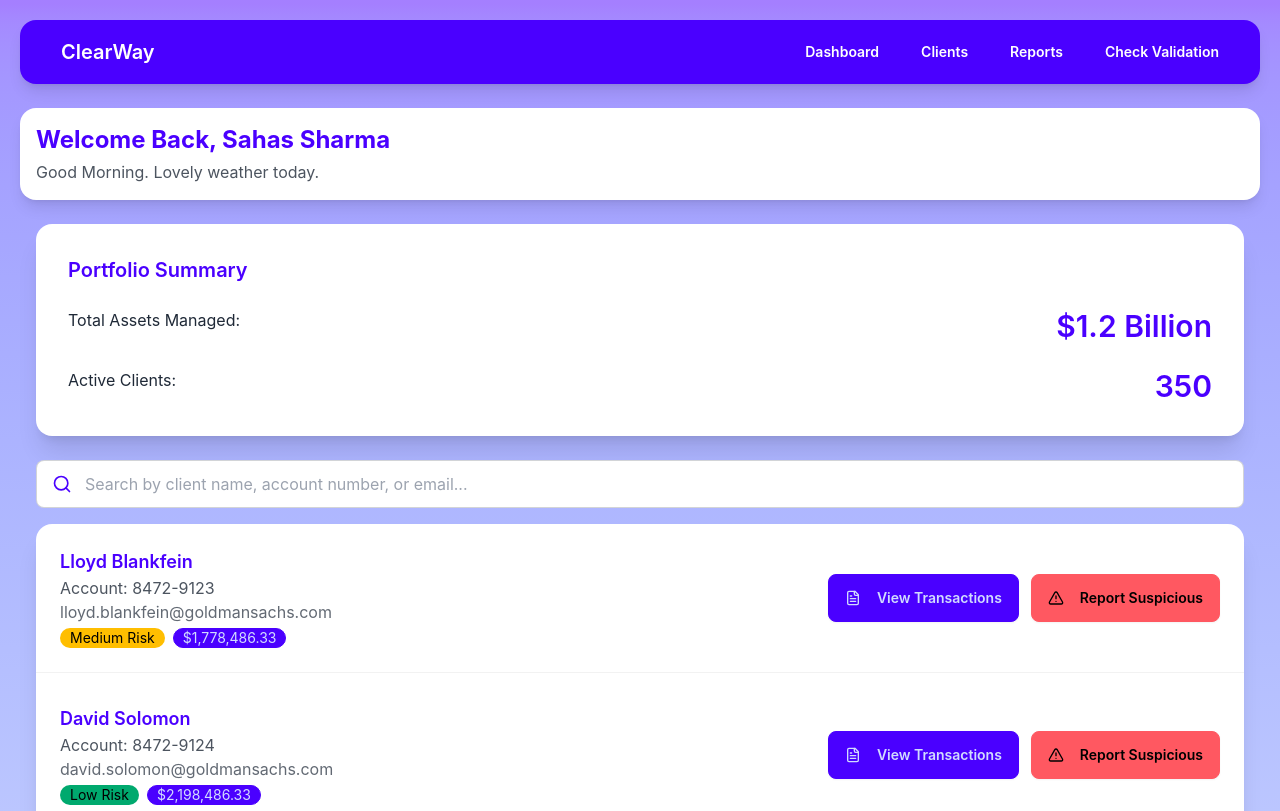
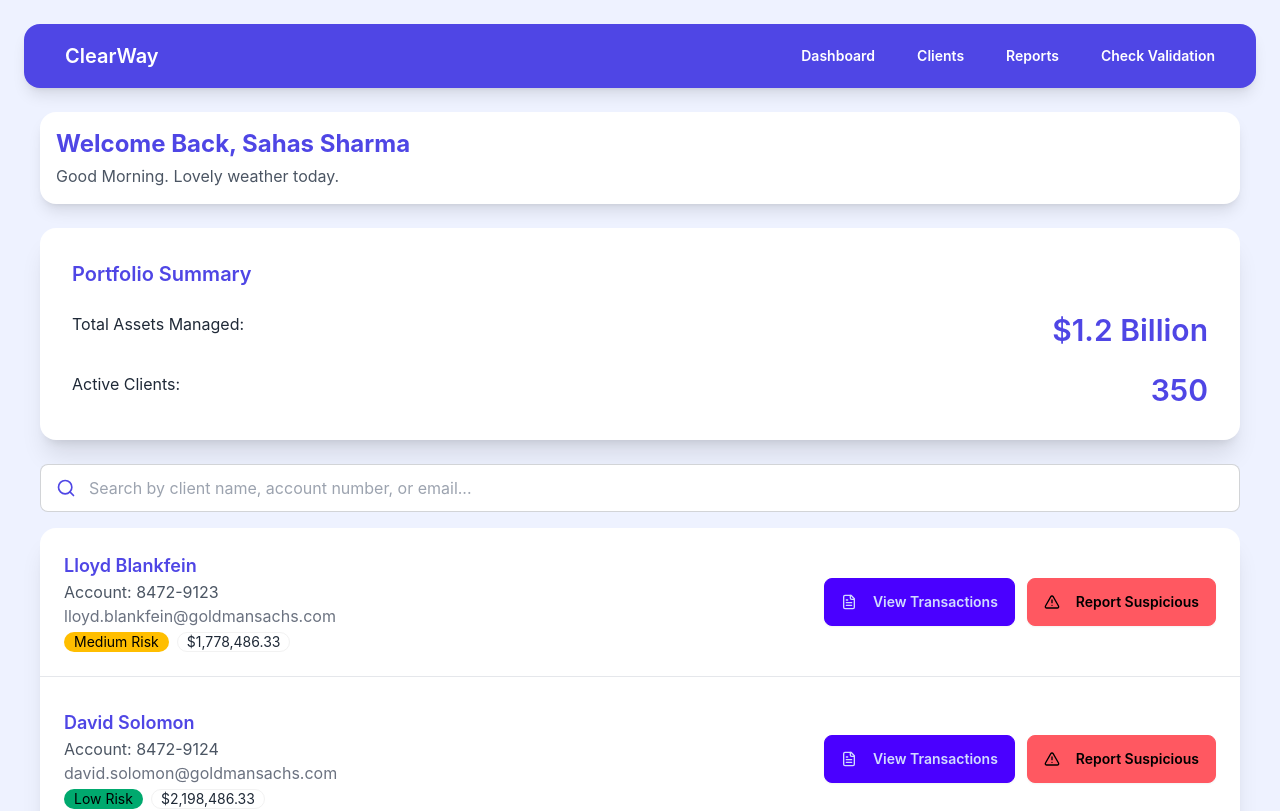
Before and after one commit to sudocanttype/HACKUTD2024, a React (Create React App) app in the folder frontend/: page /Sahas/page in a window 1280 px wide. Shown: the top 811 px of the page. Built offline with nearby package versions, Linux system fonts and the light colour scheme.

Commit message:
Changes and map

```diff
--- a/frontend/package.json
+++ b/frontend/package.json
@@ -6,8 +6,11 @@
     "@testing-library/jest-dom": "^5.17.0",
     "@testing-library/react": "^13.4.0",
     "@testing-library/user-event": "^13.5.0",
+    "google-maps-react": "^2.0.6",
+    "leaflet": "^1.9.4",
     "react": "^18.3.1",
     "react-dom": "^18.3.1",
+    "react-leaflet": "^3.2.5",
     "react-router-dom": "^6.28.0",
     "react-scripts": "5.0.1",
     "web-vitals": "^2.1.4"
--- a/frontend/src/App.js
+++ b/frontend/src/App.js
@@ -30,7 +30,7 @@ function LoginPage() {
     if (email === "Vaish@g") {
       navigate('/Vaish/page'); // Navigate to Vaish's page
     } else if (email === "Sahas@g") {
-      navigate('/CreateAcc'); // Navigate to Sahas's page
+      navigate('/Sahas/page'); // Navigate to Sahas's page
     } else {
       alert('Invalid username or password');
     }
--- a/frontend/src/Sahas/page.js
+++ b/frontend/src/Sahas/page.js
@@ -303,17 +303,17 @@ const Page = () => {
 
   return (
 <div className="min-h-screen flex flex-col">
-      <div className="flex-grow p-5 bg-gradient-to-b from-primary/50 to-base-100">
-        {/* Navbar - moved to top */}
-        <div className="navbar bg-primary rounded-box shadow-lg mb-6">
+  <div className="flex-grow p-6 bg-indigo-50">
+    {/* Navbar */}
+    <div className="navbar bg-indigo-600 rounded-box shadow-lg mb-6">
       <div className="flex items-center justify-between w-full px-4">
-            <a className="btn btn-ghost text-xl text-base-100">ClearWay</a>
+        <a className="btn btn-ghost text-xl text-white">ClearWay</a>
         <div className="flex space-x-2">
-              <button className="btn btn-ghost text-base-100">Dashboard</button>
-              <button className="btn btn-ghost text-base-100">Clients</button>
-              <button className="btn btn-ghost text-base-100">Reports</button>
+          <button className="btn btn-ghost text-white">Dashboard</button>
+          <button className="btn btn-ghost text-white">Clients</button>
+          <button className="btn btn-ghost text-white">Reports</button>
           <button
-                className="btn btn-ghost text-base-100"
+            className="btn btn-ghost text-white"
             onClick={openCheckModal}
           >
             Check Validation
@@ -322,24 +322,25 @@ const Page = () => {
       </div>
     </div>
 
-        {/* Welcome Banner - moved below navbar */}
-        <div className="mb-6 p-4 bg-base-100 rounded-box shadow-lg">
-          <h1 className="text-2xl font-bold text-primary">Welcome Back, {userName}</h1>
-          <p className="text-base-content/80 mt-1">
+    {/* Welcome Banner */}
+    <div className="mb-6 mx-4 p-4 bg-white rounded-box shadow-lg">
+      <h1 className="text-2xl font-bold text-indigo-600">Welcome Back, {userName}</h1>
+      <p className="text-gray-600 mt-1">
         {getGreeting()}. Lovely weather today.
       </p>
     </div>
+
     {/* Portfolio Summary */}
-        <div className="card bg-base-100 shadow-xl my-6 mx-4">
+    <div className="card bg-white shadow-xl my-6 mx-4">
       <div className="card-body">
-            <h2 className="card-title text-primary">Portfolio Summary</h2>
+        <h2 className="card-title text-indigo-600">Portfolio Summary</h2>
         <div className="flex justify-between mt-4">
           <div>Total Assets Managed:</div>
-              <div className="text-3xl font-semibold text-primary">{assetsManaged}</div>
+          <div className="text-3xl font-semibold text-indigo-600">{assetsManaged}</div>
         </div>
         <div className="flex justify-between mt-4">
           <div>Active Clients:</div>
-              <div className="text-3xl font-semibold text-primary">{activeClients}</div>
+          <div className="text-3xl font-semibold text-indigo-600">{activeClients}</div>
         </div>
       </div>
     </div>
@@ -348,38 +349,45 @@ const Page = () => {
     <div className="mx-4 my-6">
       <div className="relative">
         <div className="absolute inset-y-0 left-0 pl-4 flex items-center pointer-events-none">
-              <Search className="h-5 w-5 text-primary" />
+          <Search className="h-5 w-5 text-indigo-600" />
         </div>
         <input
           type="text"
           placeholder="Search by client name, account number, or email..."
           value={searchTerm}
           onChange={handleSearch}
-              className="input input-bordered w-full pl-12 focus:input-primary"
+          className="input input-bordered w-full pl-12 focus:input-indigo-600"
         />
       </div>
 
-          {/* Search Results (continuing from showResults &&) */}
+      {/* Search Results */}
       {showResults && (
-            <div className="mt-4 card bg-base-100 shadow-xl">
+        <div className="mt-4 card bg-white shadow-xl">
           <div className="card-body p-0">
             {searchResults.length > 0 ? (
               searchResults.map((client) => (
-                    <div key={client.id} className="p-6 border-b border-base-200 last:border-none hover:bg-base-200/50">
+                <div
+                  key={client.id}
+                  className="p-6 border-b border-gray-200 last:border-none hover:bg-gray-200/50"
+                >
                   <div className="flex items-center justify-between">
                     <div>
-                          <h3 className="font-semibold text-lg text-primary">{client.name}</h3>
-                          <p className="text-base-content/80">Account: {client.accountNumber}</p>
-                          <p className="text-base-content/70">{client.email}</p>
+                      <h3 className="font-semibold text-lg text-indigo-600">{client.name}</h3>
+                      <p className="text-gray-600">Account: {client.accountNumber}</p>
+                      <p className="text-gray-500">{client.email}</p>
                       <div className="flex gap-2 mt-1">
-                            <span className={`badge ${
-                              client.riskLevel === 'High' ? 'badge-error' :
-                              client.riskLevel === 'Medium' ? 'badge-warning' :
-                              'badge-success'
-                            }`}>
+                        <span
+                          className={`badge ${
+                            client.riskLevel === 'High'
+                              ? 'badge-error'
+                              : client.riskLevel === 'Medium'
+                              ? 'badge-warning'
+                              : 'badge-success'
+                          }`}
+                        >
                           {client.riskLevel} Risk
                         </span>
-                            <span className="badge badge-primary">
+                        <span className="badge badge-indigo-600">
                           {formatCurrency(client.balance)}
                         </span>
                       </div>
@@ -404,7 +412,7 @@ const Page = () => {
                 </div>
               ))
             ) : (
-                  <div className="p-6 text-center text-base-content/80">
+              <div className="p-6 text-center text-gray-500">
                 No clients found matching your search.
               </div>
             )}
@@ -416,7 +424,7 @@ const Page = () => {
     {/* Transaction Modal */}
     <dialog id="transaction_modal" className="modal">
       <div className="modal-box w-11/12 max-w-5xl">
-            <h3 className="font-bold text-xl text-primary mb-4">
+        <h3 className="font-bold text-xl text-indigo-600 mb-4">
           {selectedClient && `Transaction History - ${selectedClient.name}`}
         </h3>
 
@@ -450,7 +458,9 @@ const Page = () => {
                 <tr key={transaction.id}>
                   <td>{new Date(transaction.date).toLocaleDateString()}</td>
                   <td>{transaction.type}</td>
-                      <td className={transaction.amount < 0 ? 'text-error' : 'text-success'}>
+                  <td
+                    className={transaction.amount < 0 ? 'text-error' : 'text-success'}
+                  >
                     {formatCurrency(Math.abs(transaction.amount))}
                   </td>
                   <td className={getStatusColor(transaction.status)}>
@@ -464,7 +474,7 @@ const Page = () => {
 
         <div className="modal-action">
           <form method="dialog">
-                <button className="btn btn-primary">Close</button>
+            <button className="btn btn-indigo-600">Close</button>
           </form>
         </div>
       </div>
@@ -473,11 +483,11 @@ const Page = () => {
     {/* Fraud Modal */}
     <dialog id="fraud_modal" className="modal">
       <div className="modal-box">
-            <h3 className="font-bold text-lg text-primary">Report Suspicious Activity</h3>
+        <h3 className="font-bold text-lg text-indigo-600">Report Suspicious Activity</h3>
         {selectedClient && (
           <div className="my-4">
             <p className="font-medium">Client: {selectedClient.name}</p>
-                <p className="text-sm text-base-content/70">Account: {selectedClient.accountNumber}</p>
+            <p className="text-sm text-gray-500">Account: {selectedClient.accountNumber}</p>
           </div>
         )}
         <div className="alert alert-error mt-4">
@@ -507,8 +517,7 @@ const Page = () => {
         </div>
       </div>
     </dialog>
-      </div>
-      {/* Add Check Detection Modal */}
+
     <dialog id="check_modal" className="modal">
           <div className="modal-box w-11/12 max-w-5xl">
             <h3 className="font-bold text-xl text-primary mb-4">Check Validation</h3>
@@ -592,11 +601,15 @@ const Page = () => {
         </dialog>
 
 
+
+  </div>
      {/* Footer */}
-      <footer className="footer footer-center p-4 bg-base-100 text-base-content border-t">
+     <footer className="footer footer-center p-4 bg-white text-gray-600  ">
       <p>Privacy Policy | Terms of Service | Copyright © 2024 ClearWay</p>
     </footer>
 </div>
+
+
   );
 };
 
--- /dev/null
+++ b/frontend/src/Vaish/maps.js
@@ -0,0 +1,58 @@
+import React, { useState } from "react";
+
+// Define the Pin component
+const Pin = ({ x, y }) => (
+  <div
+    className="absolute bg-blue-600 rounded-full cursor-pointer shadow-lg"
+    style={{
+      top: `${y}px`,
+      left: `${x}px`,
+      transform: "translate(-50%, -50%)",
+      width: "12px",
+      height: "12px",
+    }}
+  />
+);
+
+const Maps = () => {
+  const [pins, setPins] = useState([]);
+
+  const handleMapClick = (e) => {
+    const rect = e.target.getBoundingClientRect();
+    const x = e.clientX - rect.left;
+    const y = e.clientY - rect.top;
+    setPins([...pins, { x, y }]);
+  };
+
+  return (
+    <div className="max-w-3xl mx-auto p-8 bg-gray-50 my-28 rounded-xl shadow-xl">
+      <h2 className="text-center  text-2xl font-semibold mb-5">
+        Find Your Nearest ClearWay Bank
+      </h2>
+      <p className="text-center text-gray-700 text-lg mb-8">
+        We understand how important it is to be close to your bank. Click anywhere on the map to locate the nearest ClearWay Bank branch. We're here to make banking easier and more accessible for you.
+      </p>
+
+      <div
+        className="relative w-full h-80 bg-white rounded-xl overflow-hidden shadow-xl"
+        onClick={handleMapClick}
+      >
+        <iframe
+          src="https://www.google.com/maps/embed?pb=!1m18!1m12!1m3!1d3346.68535466687!2d-96.75282222374133!3d32.98570217329093!2m3!1f0!2f0!3f0!3m2!1i1024!2i768!4f13.1!3m3!1m2!1s0x864c21ff895e4aa5%3A0xd9098b32e9aa1331!2sThe%20University%20of%20Texas%20at%20Dallas!5e0!3m2!1sen!2sus!4v1731860283048!5m2!1sen!2sus"
+          width="100%"
+          height="100%"
+          className="rounded-2xl"
+          allowFullScreen=""
+          loading="lazy"
+          referrerPolicy="no-referrer-when-downgrade"
+        ></iframe>
+
+        {pins.map((pin, index) => (
+          <Pin key={index} x={pin.x} y={pin.y} />
+        ))}
+      </div>
+    </div>
+  );
+};
+
+export default Maps;
--- a/frontend/src/Vaish/page.js
+++ b/frontend/src/Vaish/page.js
@@ -1,6 +1,6 @@
 import React, { useState } from "react";
 import { useNavigate } from "react-router-dom";
-
+import Map from "./maps";
 // Helper function to generate random dates for the transactions
 const generateRandomDate = () => {
   const start = new Date(2023, 0, 1); // January 1st, 2023
@@ -11,7 +11,9 @@ const generateRandomDate = () => {
   return randomDate.toLocaleDateString();
 };
 
+
 const VaishPage = () => {
+
   const [depositAmounStore, setDepositAmountStore] = useState(""); // For deposit amount
   const [uploadedImage, setUploadedImage] = useState(null); // For uploaded image
 
@@ -298,7 +300,7 @@ const VaishPage = () => {
   </div>
 </dialog>
 
-        <div className="mx-10 my-36">
+        <div className="mx-10 my-44">
           <div className="flex justify-between items-center my-5">
             <div className="w-1/2 mx-5">
               <h1 className="text-4xl  font-semibold text-gray-800">
@@ -535,8 +537,9 @@ const VaishPage = () => {
             </div>
           </div>
         </div>
+     <Map/>
 
-        <div className="mx-36 bg-gray-50 rounded-2xl p-20 shadow-lg shadow-stone-300">
+        <div className="mx-36 bg-white rounded-2xl p-20 shadow-lg shadow-stone-300">
           <h2 className="text-3xl font-semibold text-gray-800 mb-6">
             Bank Statements
           </h2>
@@ -619,8 +622,7 @@ const VaishPage = () => {
       <footer className="my-10 footer footer-center text-base-content p-4">
         <aside>
           <p>
-            Copyright © {new Date().getFullYear()} - All right reserved by ACME
-            Industries Ltd
+          Privacy Policy | Terms of Service | Copyright © 2024 ClearWay
           </p>
         </aside>
       </footer>
```
Also changed, not shown: frontend/src/Vaish/Nelle/page.js (+44 -7 lines), 1 other file (tests, documents, lock files or other folders). Lines whose indentation alone changed are shown as unchanged.
